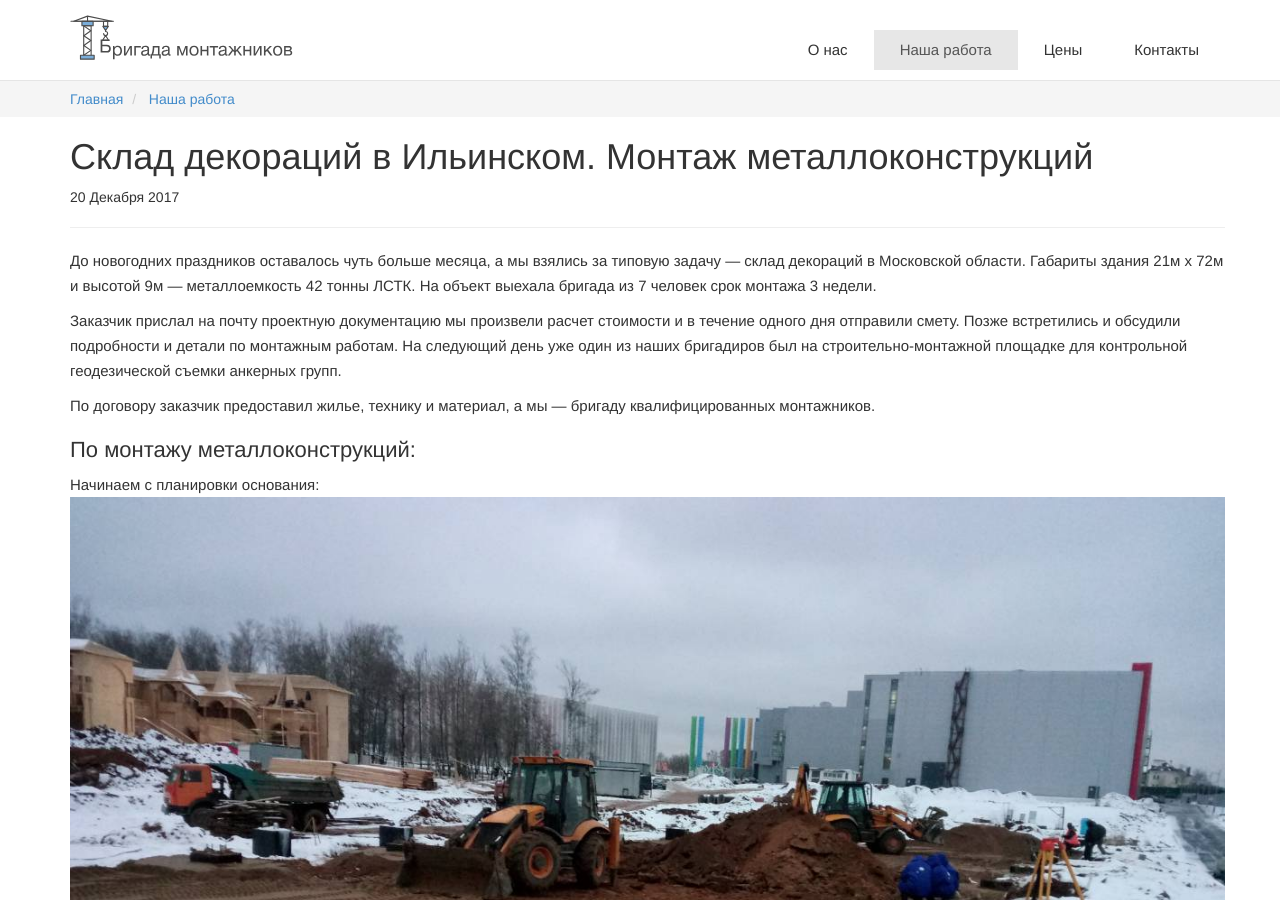
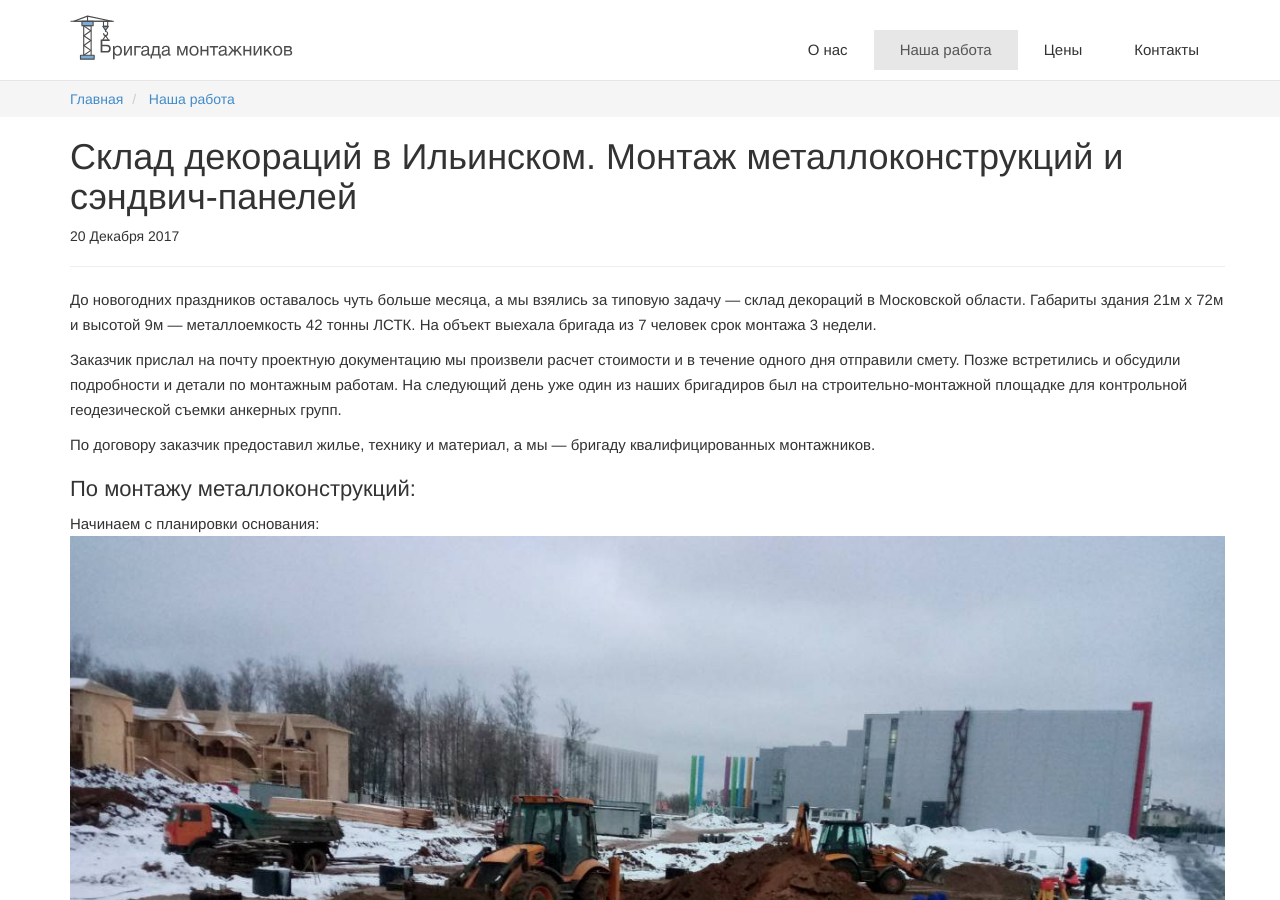
Before and after one commit to komarovalexander/site_bm, a Jekyll site: the page built from _posts/2017-12-12-sklad-dekoraciy-montazh-ilyinskoe.md, in a window 1280 px wide and 900 px high. Built offline with Jekyll 4.4.1, drawn with Linux system fonts in a browser that asks for light colours; nearby versions of some CDN libraries; some web fonts are replaced.

Commit message:
no message

```diff
--- a/_posts/2017-12-12-sklad-dekoraciy-montazh-ilyinskoe.md
+++ b/_posts/2017-12-12-sklad-dekoraciy-montazh-ilyinskoe.md
@@ -1,9 +1,9 @@
 ---
 layout: post
-title: Склад декораций в Ильинском. Монтаж металлоконструкций
+title: Склад декораций в Ильинском. Монтаж металлоконструкций и сэндвич-панелей
 author: Александр Комаров
 permalink: /work/:title
-image: /img/portfolio/buildings/ilinskoe/25.jpg
+image: /img/portfolio/buildings/ilinskoe/34.jpg
 breadcrumb: "Склад декораций в Ильинском"
 description: "Расскажем о том как вели работы в Ильинском. Статья описывает шаги с момента контакта с заказчиком до построенного каркаса из ЛСТК"
 date: 2017-12-20
```
